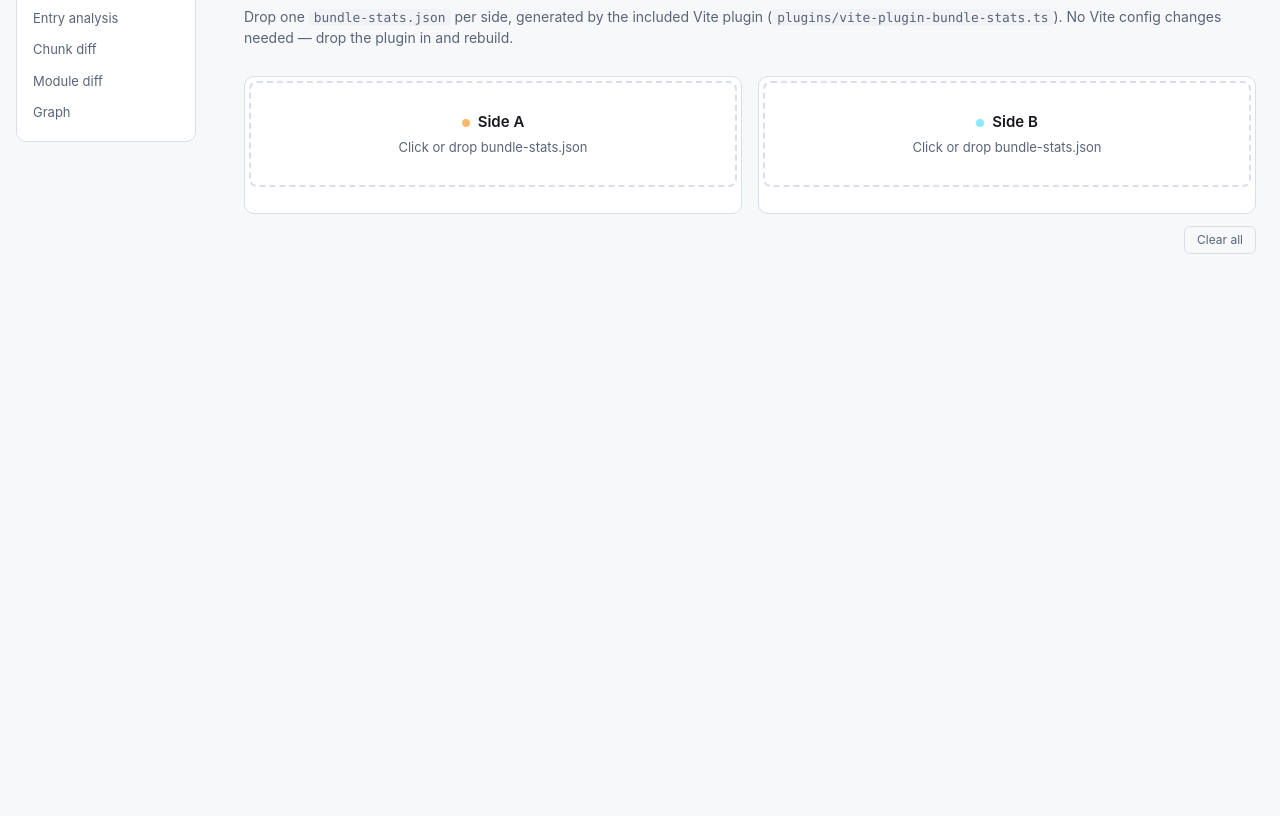
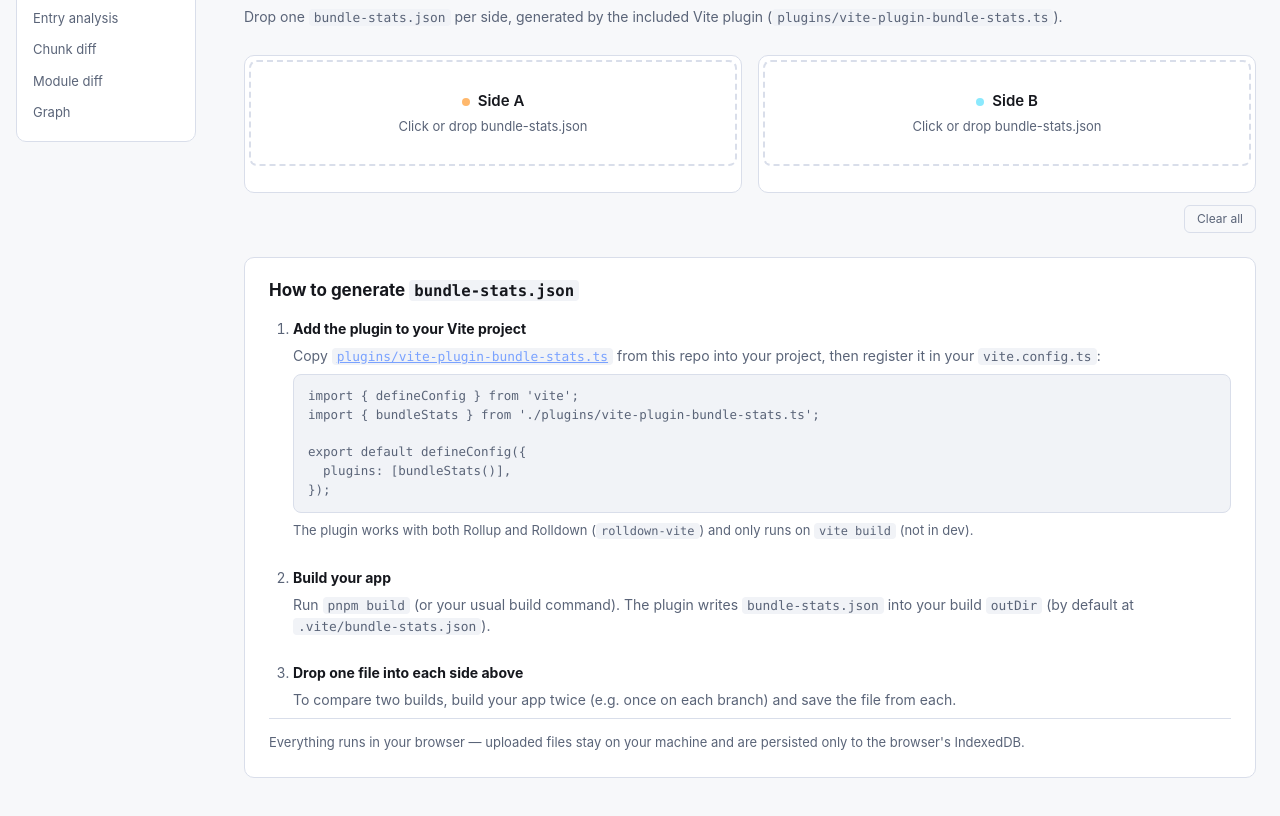
Before and after one commit to nicolo-ribaudo/vite-compare, a website built with Vite: page index.html in a window 1280 px wide. Shown: the part 66-882 px from the top of the page. Before the commit the page ends 800 px from the top, so only its background shows below. Built offline with nearby package versions, Linux system fonts and the light colour scheme.

Commit message:
Add instructions

```diff
--- a/index.html
+++ b/index.html
@@ -21,7 +21,6 @@
         <p class="lede">
           Drop one <code>bundle-stats.json</code> per side, generated by the
           included Vite plugin (<code>plugins/vite-plugin-bundle-stats.ts</code>).
-          No Vite config changes needed — drop the plugin in and rebuild.
         </p>
       </header>
 
@@ -44,6 +43,57 @@
         </div>
       </section>
 
+      <section id="instructions">
+        <h2>How to generate <code>bundle-stats.json</code></h2>
+        <ol class="instructions-steps">
+          <li>
+            <h3>Add the plugin to your Vite project</h3>
+            <p>
+              Copy
+              <a
+                href="https://github.com/nicolo-ribaudo/vite-compare/blob/main/plugins/vite-plugin-bundle-stats.ts"
+                target="_blank"
+                rel="noreferrer noopener"
+                ><code>plugins/vite-plugin-bundle-stats.ts</code></a
+              >
+              from this repo into your project, then register it in your
+              <code>vite.config.ts</code>:
+            </p>
+            <pre class="instructions-code"><code>import { defineConfig } from 'vite';
+import { bundleStats } from './plugins/vite-plugin-bundle-stats.ts';
+
+export default defineConfig({
+  plugins: [bundleStats()],
+});</code></pre>
+            <p class="instructions-note">
+              The plugin works with both Rollup and Rolldown
+              (<code>rolldown-vite</code>) and only runs on
+              <code>vite build</code> (not in dev).
+            </p>
+          </li>
+          <li>
+            <h3>Build your app</h3>
+            <p>
+              Run <code>pnpm build</code> (or your usual build command). The
+              plugin writes <code>bundle-stats.json</code> into your build
+              <code>outDir</code> (by default at
+              <code>.vite/bundle-stats.json</code>).
+            </p>
+          </li>
+          <li>
+            <h3>Drop one file into each side above</h3>
+            <p>
+              To compare two builds, build your app twice (e.g. once on each
+              branch) and save the file from each.
+            </p>
+          </li>
+        </ol>
+        <p class="instructions-privacy">
+          Everything runs in your browser — uploaded files stay on your machine
+          and are persisted only to the browser's IndexedDB.
+        </p>
+      </section>
+
       <section id="entry-analysis" hidden></section>
       <section id="results" hidden></section>
       <section id="module-diff" hidden></section>
--- a/src/main.ts
+++ b/src/main.ts
@@ -139,11 +139,18 @@ async function handleFiles(
 }
 
 function renderAll() {
+  maybeRenderInstructions();
   maybeRenderResults();
   maybeRenderEntryAnalysis();
   maybeRenderModuleDiff();
   maybeRenderGraph();
   updateSectionNav();
+}
+
+function maybeRenderInstructions() {
+  const section = document.getElementById('instructions');
+  if (!section) return;
+  section.hidden = !!(state.a.stats || state.b.stats);
 }
 
 function updateSectionNav() {
--- a/src/style.css
+++ b/src/style.css
@@ -188,6 +188,70 @@ code {
 }
 .uploader-status.loading {
   color: var(--muted);
+}
+
+#instructions {
+  background: var(--panel);
+  border: 1px solid var(--border);
+  border-radius: 10px;
+  padding: 20px 24px 16px;
+  margin-bottom: 28px;
+  color: var(--muted);
+}
+#instructions h2 {
+  margin: 0 0 14px;
+  font-size: 17px;
+  color: var(--text);
+}
+#instructions h3 {
+  margin: 0 0 6px;
+  font-size: 14px;
+  color: var(--text);
+}
+#instructions p {
+  margin: 0 0 8px;
+  line-height: 1.5;
+}
+#instructions a {
+  color: var(--accent);
+}
+.instructions-steps {
+  margin: 0;
+  padding-left: 24px;
+  display: flex;
+  flex-direction: column;
+  gap: 18px;
+}
+.instructions-steps > li::marker {
+  color: var(--muted);
+  font-variant-numeric: tabular-nums;
+}
+.instructions-code {
+  background: var(--panel-2);
+  border: 1px solid var(--border);
+  border-radius: 8px;
+  padding: 12px 14px;
+  margin: 8px 0;
+  overflow-x: auto;
+  font-family: var(--mono);
+  font-size: 12.5px;
+  line-height: 1.5;
+}
+.instructions-code code {
+  background: none;
+  padding: 0;
+  border-radius: 0;
+  font-size: inherit;
+}
+.instructions-note {
+  font-size: 13px;
+  color: var(--muted);
+}
+.instructions-privacy {
+  margin: 16px 0 0;
+  padding-top: 14px;
+  border-top: 1px solid var(--border);
+  font-size: 13px;
 }
 
 .summary {
```
